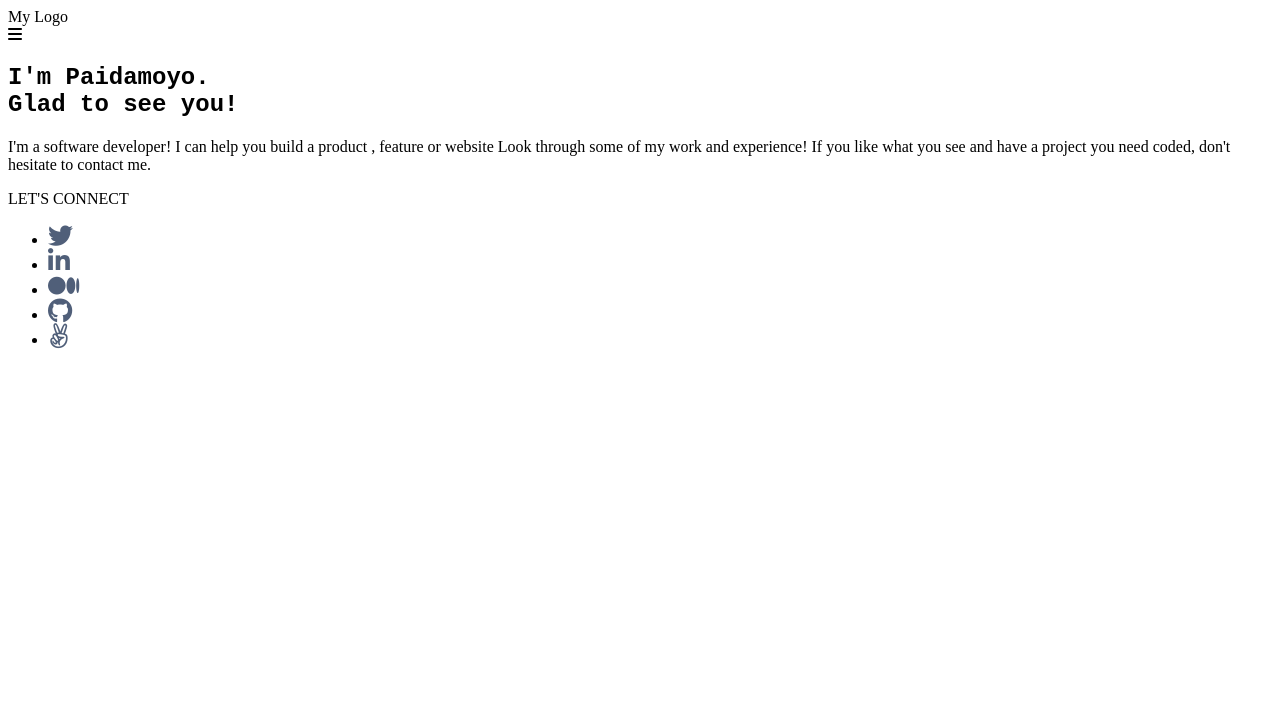
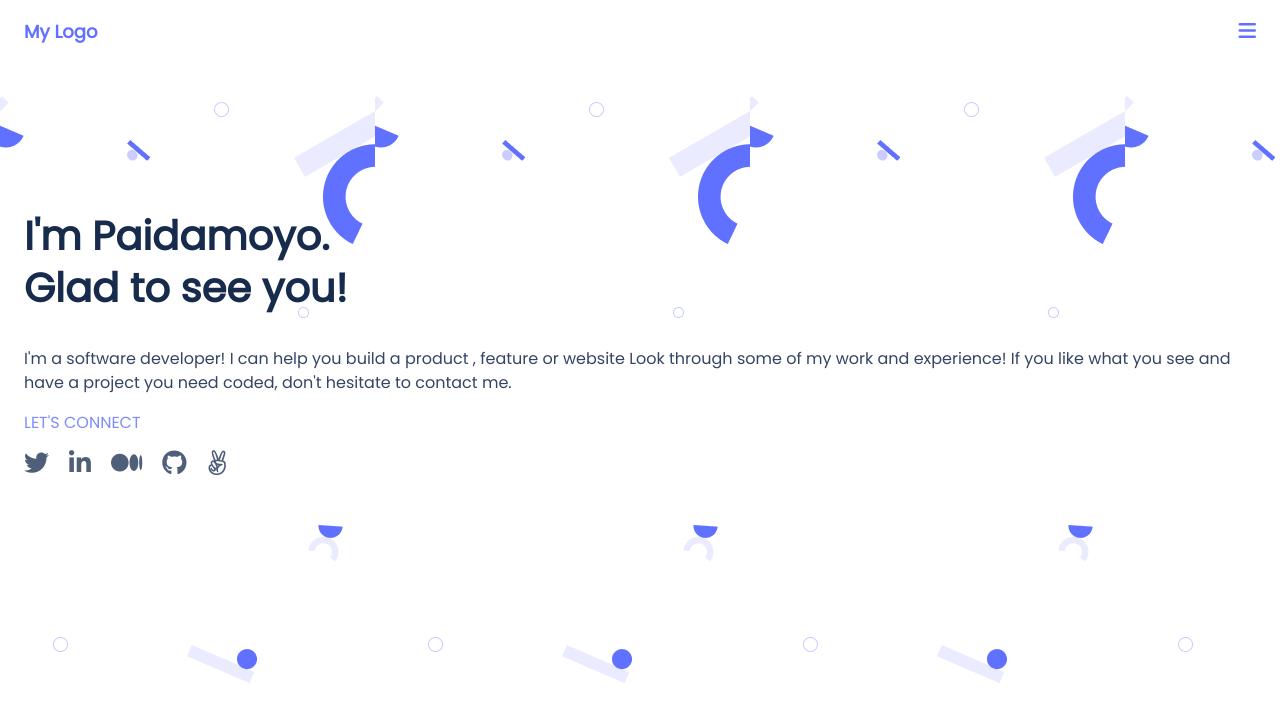
Before and after one commit to garikaipaidamoyo/Portfolio, a website: page index.html in a window 1280 px wide. Drawn offline with Linux system fonts and the light colour scheme.

Commit message:
Fix Linter errors

```diff
--- a/style.css
+++ b/style.css
@@ -1,5 +1,78 @@
-h1 {
-  font-family: 'Courier New', Courier, monospace;
+@import url("https://fonts.googleapis.com/css?family=Poppins");
+
+body {
+  padding: 0;
+  margin: 0;
+  box-sizing: border-box;
+}
+
+.header {
+  display: flex;
+  justify-content: space-between;
+  align-items: center;
+  padding: 20px 24px;
+}
+
+.hamburger {
+  font-size: 20px;
+  color: #6070ff;
+}
+
+.logo {
+  font-family: "Poppins", Arial, Helvetica, sans-serif;
+  font-size: 18px;
+  font-weight: 700;
+  line-height: 20px;
+  letter-spacing: 0em;
+  color: #6070ff;
+}
+
+.bio {
+  background-image: url("images/header-shapes-mobile.png");
+  background-repeat: none;
+  height: 587px;
+}
+
+.container {
+  padding: 0 24px;
+}
+
+.intro {
+  font-family: "Poppins", Arial, Helvetica, sans-serif;
+  font-size: 40px;
+  font-weight: 900;
+  line-height: 52px;
+  letter-spacing: 0em;
+  text-align: left;
+  color: #172b4d;
+  padding-top: 114px;
+}
+
+.skill {
+  font-family: "Poppins", Arial, Helvetica, sans-serif;
+  font-size: 16px;
+  font-weight: 400;
+  line-height: 24px;
+  letter-spacing: 0em;
+  text-align: left;
+  color: #344563;
+}
+
+.connect {
+  font-family: 'Poppins',Arial, Helvetica, sans-serif;
+  font-size: 16px;
+  font-weight: 500;
+  line-height: 24px;
+  letter-spacing: 0em;
+  text-align: left;
+  color: #7F8CFF;
+}
+
+.socials {
+  display: flex;
+  gap: 20px;
+  list-style-type: none;
+  margin-left: -40px;
 }
 
 .fa-brands {
```
